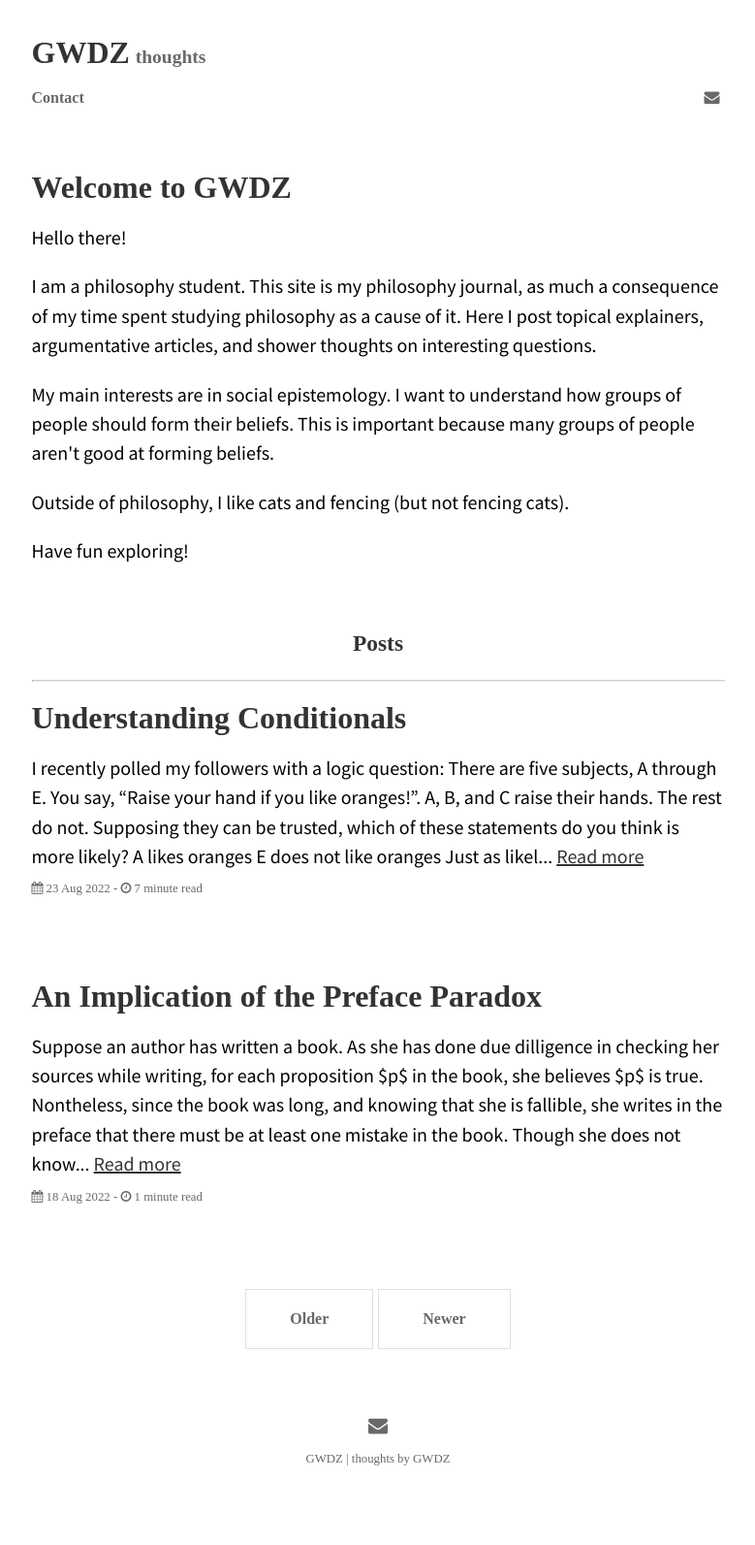
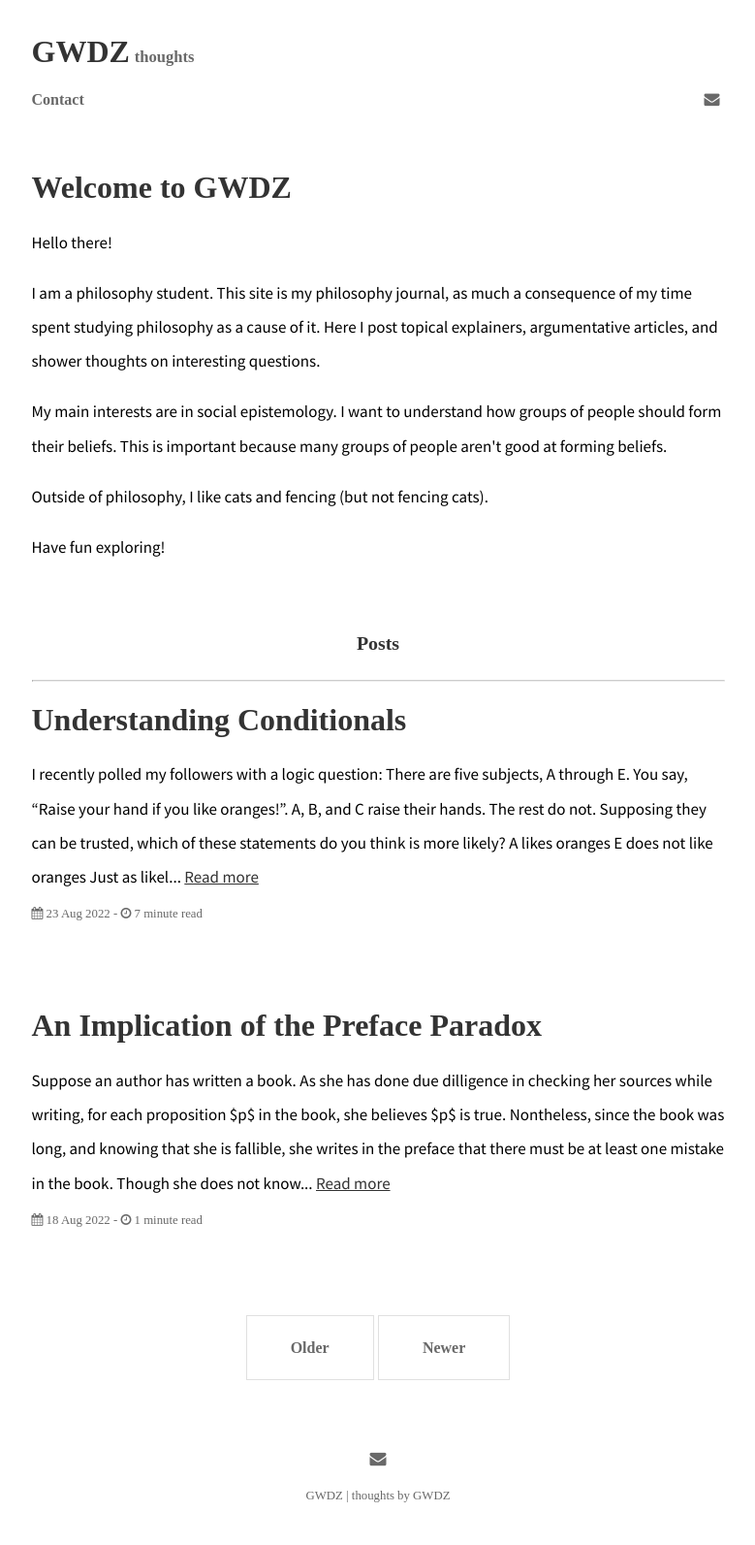
Before and after one commit to GWDZ-true/gwdz-site, a Jekyll site: the page built from index.html, in a window 1280 px wide. Shown: the whole page at 97% size, without its empty margins (250-1029 px from the left). Built offline with Jekyll 4.4.1, drawn with Linux system fonts in a browser that asks for light colours; some web fonts are replaced; the list of posts is cut into pages by our own code; before the commit the page ends 1551 px from its top, so only the background shows below that.

Commit message:
Update _base.scss

```diff
--- a/_sass/_base.scss
+++ b/_sass/_base.scss
@@ -4,18 +4,18 @@
 
 body {
   font-family: $serif-font-family;
-  font-size: 20px; // 19
+  font-size: 17px; // 19
   color: $body-color;
-  line-height: 1.9rem; // 1.9
+  line-height: 2.2rem; // 1.9
 }
 
 @media (max-width: $elements-responsive-width) {
   body {
-    font-size: 19px; // 18
-    line-height: 1.8rem; // 1.8
+    font-size: 16px; // 18
+    line-height: 2.1rem; // 1.8
   }
   body h1 {
-    font-size: 1.8rem; //1.5
+    font-size: 1.6rem; //1.5
   }
 }
 
```
